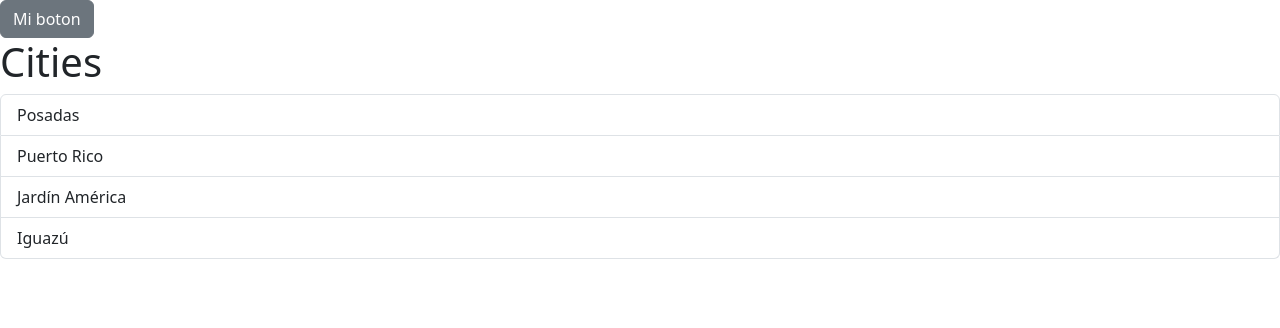
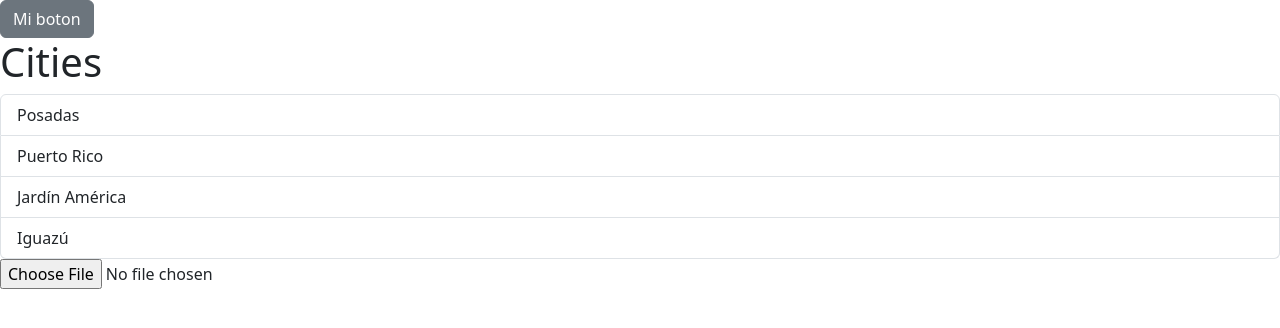
Before and after one commit to hugo-chavar/merge-excel-react, a React (Vite) app: page / in a window 1280 px wide. Both pictures are taken after a click on the button "Mi boton". Shown: the top 328 px of the page. Built offline with nearby package versions, Linux system fonts and the light colour scheme.

Commit message:
Add file chooser

```diff
--- a/src/App.tsx
+++ b/src/App.tsx
@@ -1,3 +1,4 @@
+import { ChangeEvent, useState } from "react";
 import ListGroup from "./components/ListGroup";
 import Button from "./components/Button";
 
@@ -13,12 +14,33 @@ function App() {
     // console.log(item);
   };
 
+  const [file, setFile] = useState<File>();
+  const [openDialog, setOpenDialog] = useState(false);
+
+  const handleButtonClick = () => {
+    setOpenDialog(true);
+  };
+
+  const handleFileChange = (event: ChangeEvent<HTMLInputElement>) => {
+    if (event.target.files != null) {
+      const selectedFile = event.target.files[0];
+      if (selectedFile.name.endsWith(".txt")) {
+        setFile(selectedFile);
+        setOpenDialog(false);
+      } else {
+        alert("Only .txt files are allowed");
+        setOpenDialog(true);
+      }
+    }
+  };
+
+  // const handleCloseDialog = () => {
+  //   setOpenDialog(false);
+  // };
+
   return (
     <div>
-      <Button
-        color="secondary"
-        onClick={() => console.log("Mi boton clickeado")}
-      >
+      <Button color="secondary" onClick={handleButtonClick}>
         Mi boton
       </Button>
       <ListGroup
@@ -26,6 +48,10 @@ function App() {
         heading="Cities"
         onSelectItem={handleSelectItem}
       />
+      {openDialog && (
+        <input type="file" onChange={handleFileChange} accept=".txt" />
+      )}
+      {file && <p>Selected File: {file.name}</p>}
     </div>
   );
 }
--- a/src/components/Button.tsx
+++ b/src/components/Button.tsx
@@ -1,5 +1,3 @@
-import React from "react";
-
 interface Props {
   children: string;
   color?: "primary" | "secondary";
```
